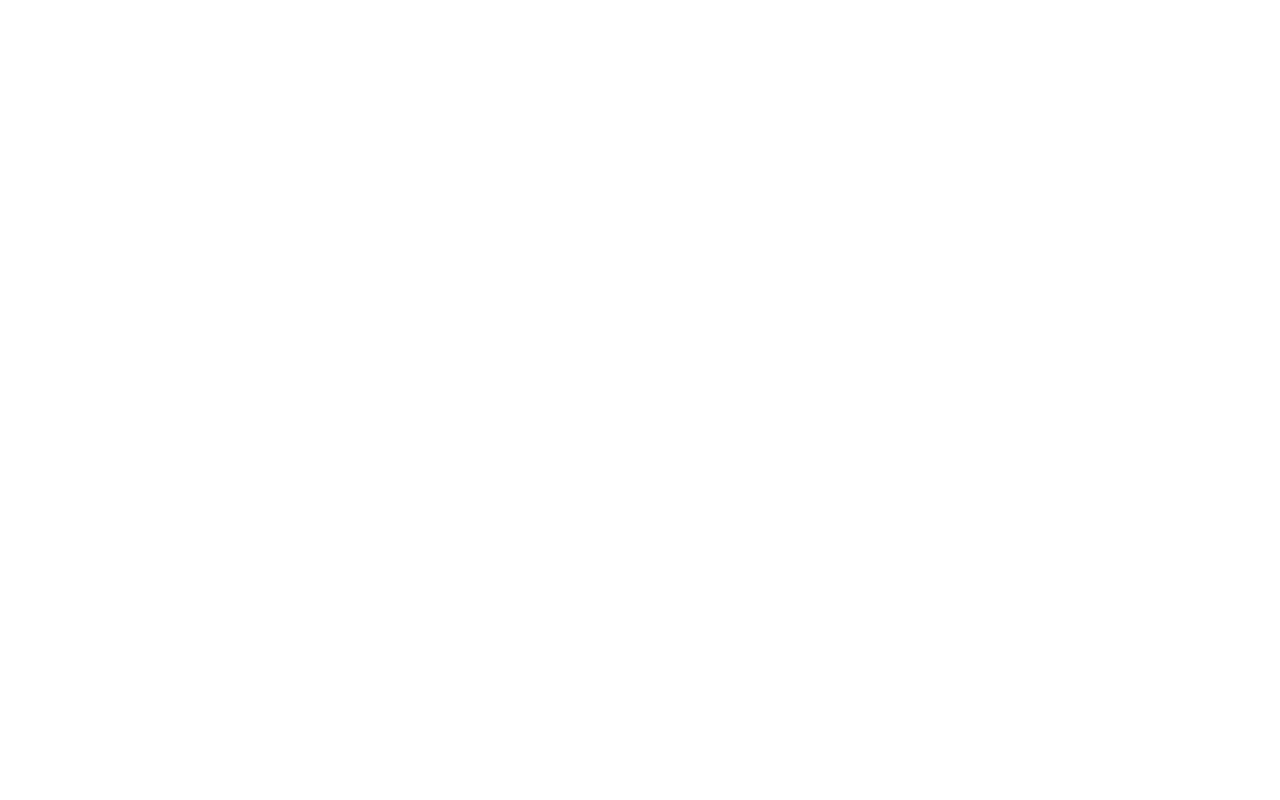
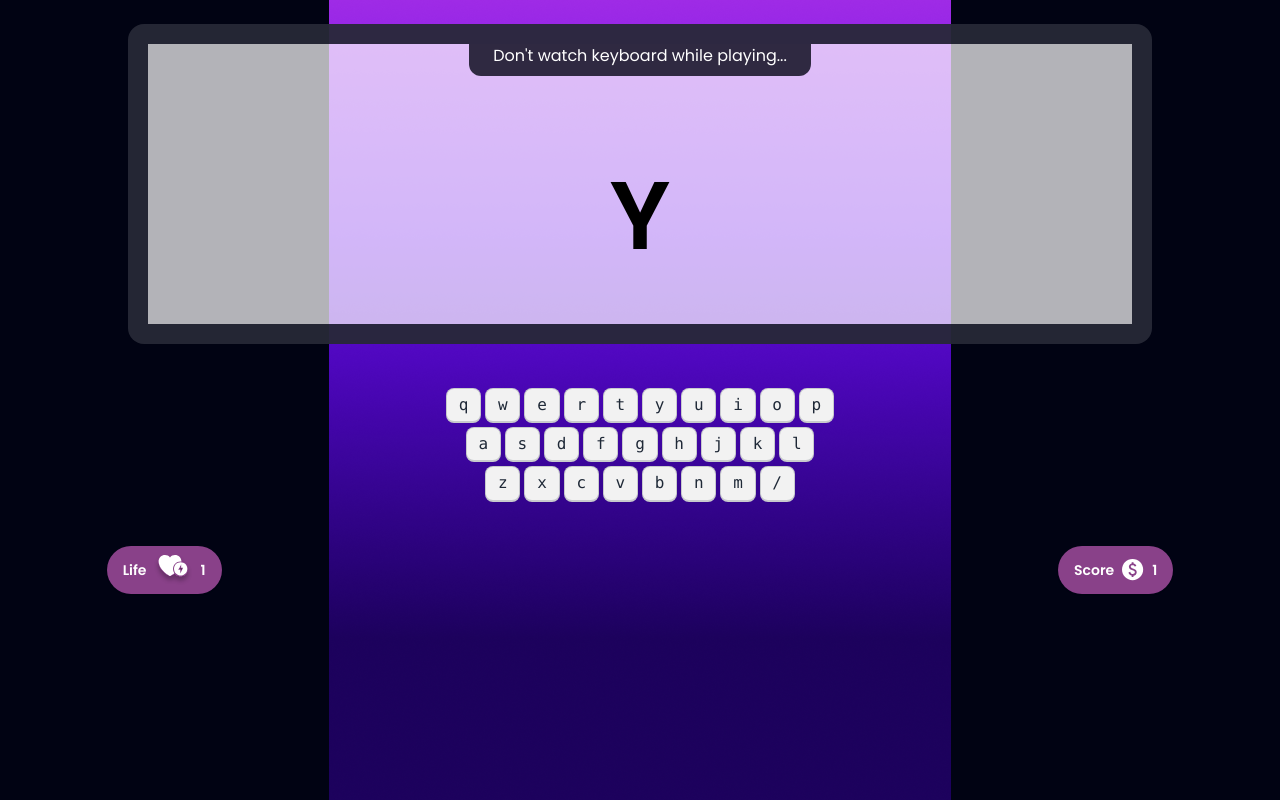
Before and after one commit to al-amin90/alpha-clash-pro, a plain HTML site: page index.html in a window 1280 px wide. Drawn offline with nearby package versions, Linux system fonts and the light colour scheme.

Commit message:
playing ground style

```diff
--- a/index.html
+++ b/index.html
@@ -10,15 +10,84 @@
     <!-- custom css  -->
     <link rel="stylesheet" href="styles/style.css">
 </head>
-<body>
-    <section class="home">
+<body class="font-poppins">
+    <main class="min-h-screen bg-[#010313] bg-[url(images/background.png)] bg-no-repeat bg-center">
+        <!-- home screen  -->
+        <section class="home text-white flex flex-col items-center justify-center text-center min-h-screen hidden ">
+           <div class="space-y-6">
+                <h1 class="text-9xl  font-anton uppercase">Alpha Clash Pro</h1>
+                <p class="text-xl">Unleash Your Keyboard Kung Fu : Press “Enter” to Play</p>
+                 <button class="btn bg-white text-black">Play Now</button>
+           </div>
+        </section>
+        <!-- play-ground start  -->
+        <section class="play-ground">
+            <div class="flex flex-col justify-center items-center gap-10 pt-6">
+                <!-- screen  -->
+                <div class="artboard border-[20px] rounded-2xl border-[#010313CC] bg-[#FFFFFFB3] artboard-horizontal w-full phone-6">
+                    <div class="flex justify-center">
+                        <p class="bg-[#2F2941] text-white px-6 pb-2 rounded-b-xl">Don't watch keyboard while playing...</p>
+                    </div>
+                    <div class="flex justify-center items-center h-full">
+                        <p class="text-black text-8xl font-semibold">Y</p>
+                    </div>
+                </div>
+                <!-- keyboard start -->
+                <div>
+                    <div class="flex justify-center gap-1 my-1 w-full">
+                        <kbd class="kbd">q</kbd>
+                        <kbd class="kbd">w</kbd>
+                        <kbd class="kbd">e</kbd>
+                        <kbd class="kbd">r</kbd>
+                        <kbd class="kbd">t</kbd>
+                        <kbd class="kbd">y</kbd>
+                        <kbd class="kbd">u</kbd>
+                        <kbd class="kbd">i</kbd>
+                        <kbd class="kbd">o</kbd>
+                        <kbd class="kbd">p</kbd>
+                    </div>
+                    <div class="flex justify-center gap-1 my-1 w-full">
+                        <kbd class="kbd">a</kbd>
+                        <kbd class="kbd">s</kbd>
+                        <kbd class="kbd">d</kbd>
+                        <kbd class="kbd">f</kbd>
+                        <kbd class="kbd">g</kbd>
+                        <kbd class="kbd">h</kbd>
+                        <kbd class="kbd">j</kbd>
+                        <kbd class="kbd">k</kbd>
+                        <kbd class="kbd">l</kbd>
+                    </div>
+                    <div class="flex justify-center gap-1 my-1 w-full">
+                        <kbd class="kbd">z</kbd>
+                        <kbd class="kbd">x</kbd>
+                        <kbd class="kbd">c</kbd>
+                        <kbd class="kbd">v</kbd>
+                        <kbd class="kbd">b</kbd>
+                        <kbd class="kbd">n</kbd>
+                        <kbd class="kbd">m</kbd>
+                        <kbd class="kbd">/</kbd>
+                    </div>
+                </div>
+                <!-- keyboard end -->
+                <!-- life score  -->
+                <div class="flex justify-between w-10/12">
+                    <button class="btn bg-[#894189] border-none text-white rounded-full px-4 py-2">
+                        Life
+                        <img src="./images/heart.svg" alt="">
+                        <span>1</span>
+                    </button>
+                    <button class="btn bg-[#894189] border-none text-white rounded-full px-4 py-2">
+                        Score
+                        <img src="./images/doller.svg" alt="">
+                        <span>1</span>
+                    </button>
+                </div>
+            </div>
+        </section>
+        <!-- play-ground end  -->
+        <section class="score">
 
-    </section>
-    <section class="play-ground">
-
-    </section>
-    <section class="score">
-
-    </section>
+        </section>
+    </main>
 </body>
 </html>
--- a/styles/style.css
+++ b/styles/style.css
@@ -1,5 +1,9 @@
-@import url('https://fonts.googleapis.com/css2?family=Poppins:wght@400;500;600;700;800&display=swap');
+@import url('https://fonts.googleapis.com/css2?family=Anton&family=Poppins:wght@400;500;600;700;800&display=swap');
 
 .font-poppins{
     font-family: "Poppins", sans-serif
 }
+
+.font-anton{
+    font-family: "Anton", sans-serif;
+}
```
Also changed, not shown: images/doller.svg (added), images/heart.svg (added).
